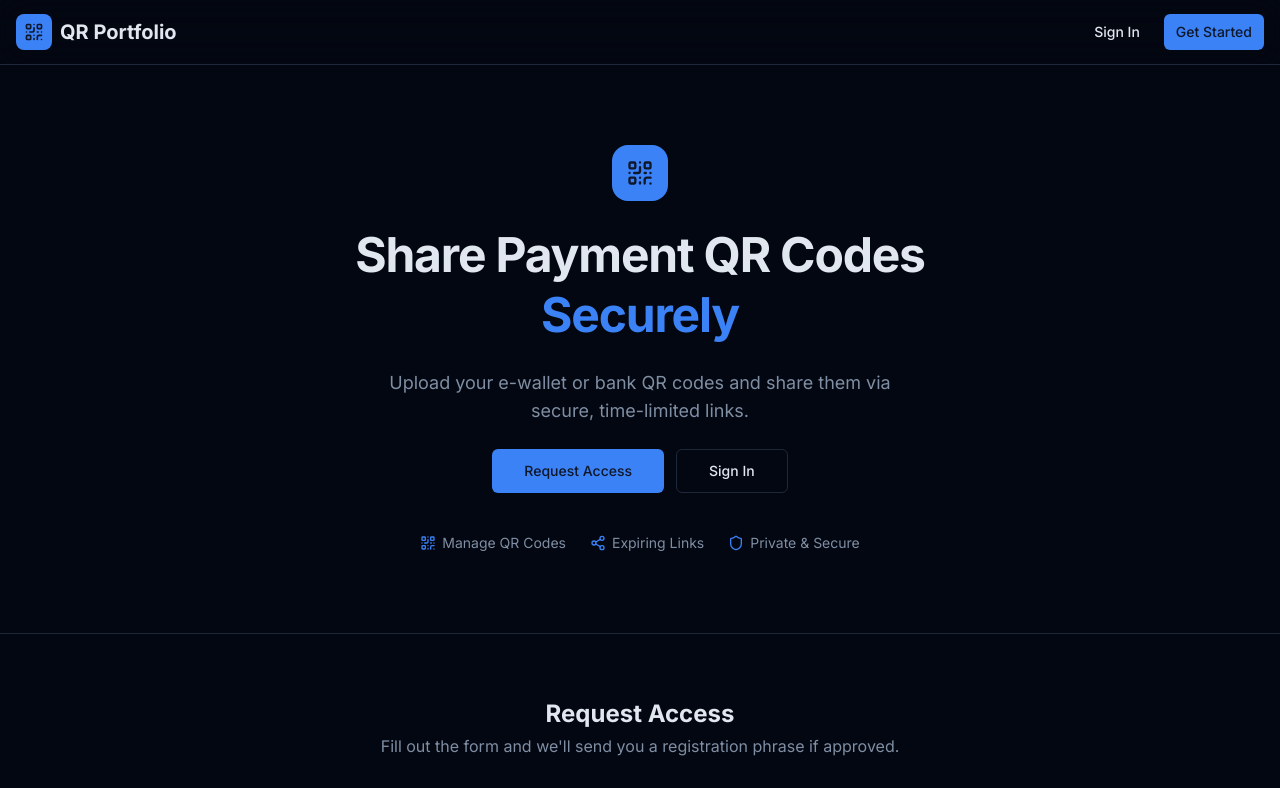
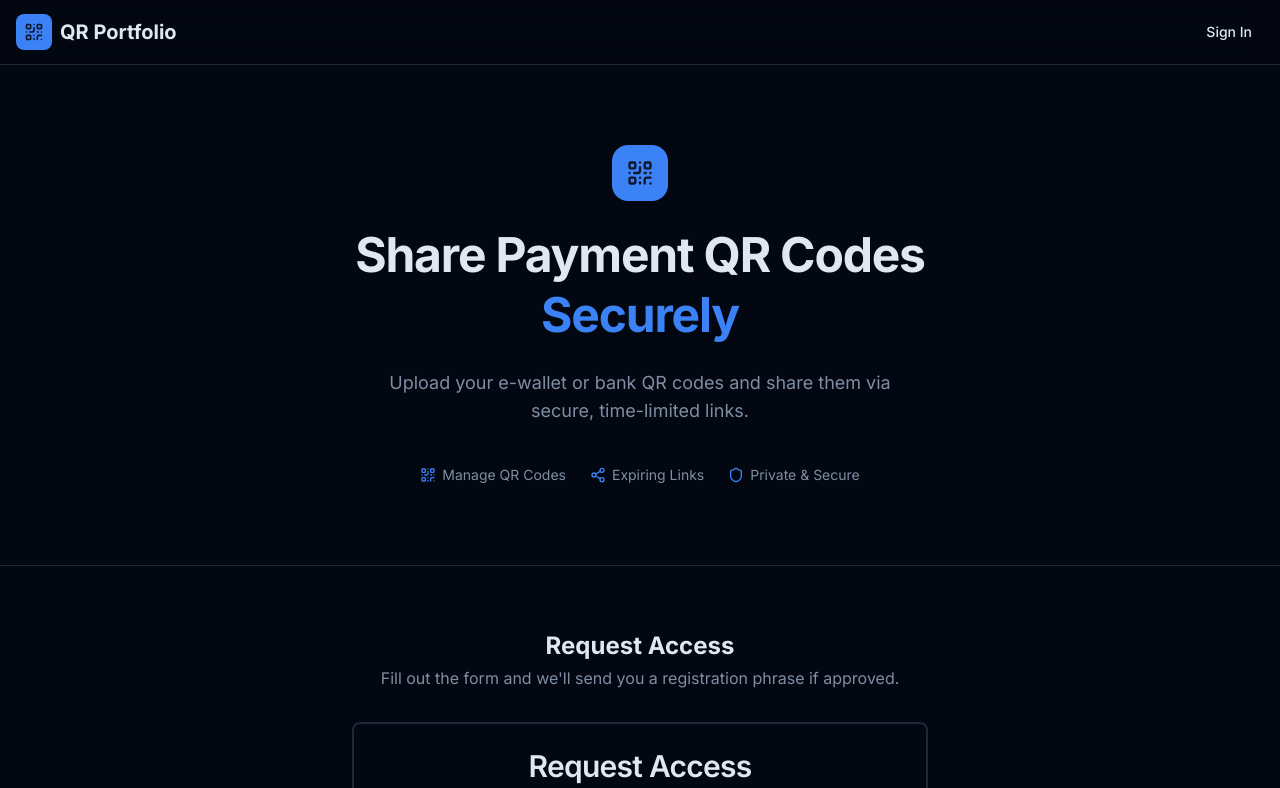
Before and after one commit to deogadores/payment-qr-portfolio, a Next.js app: page / in a window 1280 px wide. Shown: the top 788 px of the page. Built offline with nearby package versions, Linux system fonts and the light colour scheme; no server answers.

Commit message:
Removed unnecessary buttons

```diff
--- a/src/app/page.tsx
+++ b/src/app/page.tsx
@@ -1,6 +1,4 @@
-import Link from 'next/link'
 import { QrCode, Share2, Shield } from 'lucide-react'
-import { Button } from '@/components/ui/button'
 import { Navbar } from '@/components/landing/navbar'
 import { ContactForm } from '@/components/landing/contact-form'
 
@@ -24,15 +22,6 @@ export default function HomePage() {
           <p className="text-lg text-muted-foreground max-w-lg mx-auto">
             Upload your e-wallet or bank QR codes and share them via secure, time-limited links.
           </p>
-
-          <div className="flex flex-col sm:flex-row gap-3 justify-center">
-            <Button asChild size="lg">
-              <Link href="#request-access">Request Access</Link>
-            </Button>
-            <Button asChild size="lg" variant="outline">
-              <Link href="/login">Sign In</Link>
-            </Button>
-          </div>
 
           {/* Quick features */}
           <div className="flex flex-wrap justify-center gap-6 pt-4 text-sm text-muted-foreground">
--- a/src/components/landing/navbar.tsx
+++ b/src/components/landing/navbar.tsx
@@ -23,9 +23,6 @@ export function Navbar() {
             <Button asChild variant="ghost" size="sm">
               <Link href="/login">Sign In</Link>
             </Button>
-            <Button asChild size="sm">
-              <Link href="#request-access">Get Started</Link>
-            </Button>
           </div>
 
           {/* Mobile Menu Button */}
@@ -47,10 +44,7 @@ export function Navbar() {
             <div className="flex flex-col gap-4">
               <div className="flex flex-col gap-2">
                 <Button asChild variant="outline" size="sm">
-                  <Link href="/login">Sign In</Link>
-                </Button>
-                <Button asChild size="sm">
-                  <Link href="#request-access">Get Started</Link>
+                  <Link href="/login" onClick={() => setMobileMenuOpen(false)}>Sign In</Link>
                 </Button>
               </div>
             </div>
```
